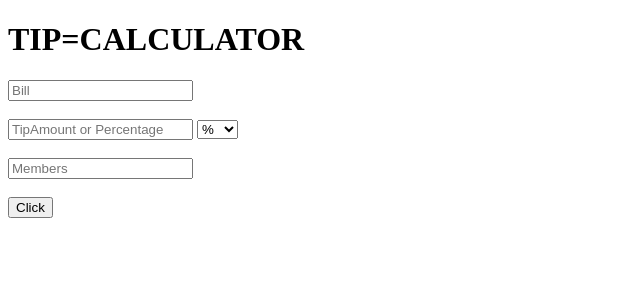
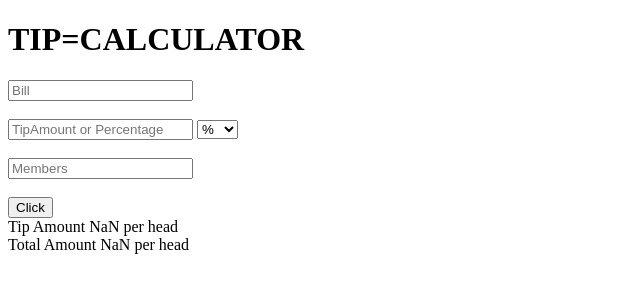
Before and after one commit to Tharunkumar1411/Mini-Java5cript, a plain HTML site: page Tip-Calculator/index.html in a window 1280 px wide. Both pictures are taken after a click on the button "Click". Shown: the whole page, without its empty margins (0-640 px from the left). Drawn offline with Linux system fonts and the light colour scheme.

Commit message:
js modification

```diff
--- a/Tip-Calculator/index.html
+++ b/Tip-Calculator/index.html
@@ -15,7 +15,7 @@
                 <form>
                     <input placeholder="Bill" id="bill" required><br><br>
                     <label for="amount"> <input placeholder="TipAmount or Percentage" id="tip" required>
-                        <select>
+                        <select id="option">
                             <option>%</option>
                             <option>.00</option>
                         </select>
@@ -29,7 +29,8 @@
 
             </div>
 
-
+            <div id="tips"></div>
+            <div id="total"></div>
         </div>
     </body>
 </html>
--- a/Tip-Calculator/index.js
+++ b/Tip-Calculator/index.js
@@ -3,8 +3,15 @@
         var billamount = document.getElementById("bill").value;
         var tipamount  = document.getElementById("tip").value;
         var member  = document.getElementById("Members").value;
+        var option = document.getElementById("option").value;
+
+        const tips = option === "%" ? (((tipamount/100)*billamount)/member): tipamount;
+
+        const totalBill = (((billamount/member) + tips))
 
 
 
+        document.getElementById('tips').innerHTML =`Tip Amount ${tips.toPrecision(4)} \t per head`;
+        document.getElementById('total').innerHTML = `Total Amount ${totalBill.toPrecision(4)} \t per head`
 
 }
```
